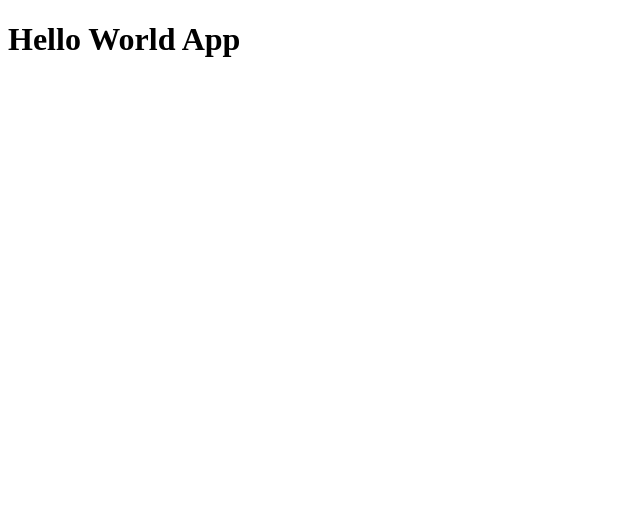
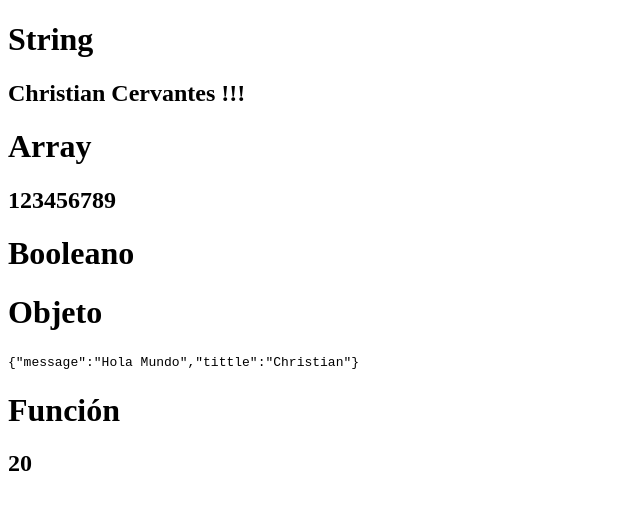
Before and after one commit to AndrewCervantes/Cursos, a React (Vite) app in the folder React/03-counter-app-vite/: page / in a window 1280 px wide. Shown: the top 510 px of the page, without its empty margins (0-640 px from the left). Built offline with nearby package versions, Linux system fonts and the light colour scheme.

Commit message:
Curso React - Variables en HTML

```diff
--- a/React/03-counter-app-vite/src/FirtsApp.jsx
+++ b/React/03-counter-app-vite/src/FirtsApp.jsx
@@ -13,12 +13,32 @@ export const FirtsApp = () => {
 
 */
 
+const newMessage = 'Christian Cervantes !!!';
+const newArray = [1,2,3,4,5,6,7,8,9];
+const newBooleano = true;
+const newObject = {
+  message:'Hola Mundo',
+  tittle: 'Christian'
+};
+
+const getResult = (a,b) => {
+  return a + b;
+}
+
 /* Forma 2   <> - nodo padre*/
 export const FirtsApp = () => {
   return (
     <>
-      <h1>FirtsApp - Christian Cervantes</h1>
-      <h2>Hola Mundo soy un subtitulo</h2>
+      <h1>String</h1>
+      <h2>{newMessage}</h2>
+      <h1>Array</h1>
+      <h2>{newArray}</h2>
+      <h1>Booleano</h1>
+      <h2>{newBooleano}</h2>
+      <h1>Objeto</h1>
+      <code> { JSON.stringify(newObject)}</code>
+      <h1>Función</h1>
+      <h2>{getResult(5,15)}</h2>
     </>
   )
 }
--- a/React/03-counter-app-vite/src/main.jsx
+++ b/React/03-counter-app-vite/src/main.jsx
@@ -12,12 +12,6 @@ import { HelloWorldApp } from "./HelloWorldApp";
  /* Renderizar */
  ReactDOM.createRoot( document.getElementById('root')).render(
     <React.StrictMode>
-        <HelloWorldApp />
+        <FirtsApp />
     </React.StrictMode>
  )
- /* Renderizar */
- ReactDOM.createRoot( document.getElementById('first')).render(
-   <React.StrictMode>
-       <FirtsApp />
-   </React.StrictMode>
-)
```
